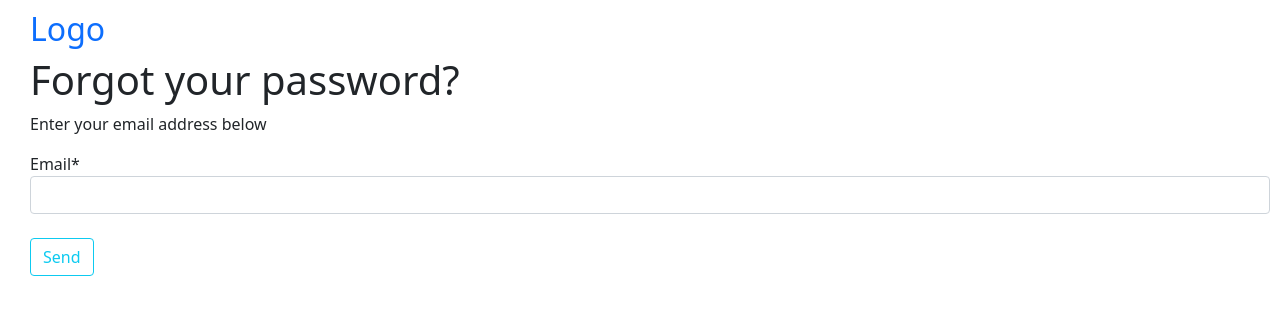
After one commit to Samandar003/myideas, a Django app: page /password-reset/ in a window 1280 px wide. The commit adds this page. Shown: the top 315 px of the page. Run offline with Django 4.2, Linux system fonts and the light colour scheme; parts of the project's set-up code (start-up, migrations or seed data) failed here and were passed over; some libraries are stand-ins or nearby versions.

Commit message:
added password reset function

```diff
--- a/config/settings.py
+++ b/config/settings.py
@@ -119,6 +119,8 @@ LOGIN_REDIRECT_URL = 'ideas'
 MEDIA_ROOT = os.path.join(BASE_DIR, 'media')
 MEDIA_URL = '/media/'
 
+EMAIL_BACKEND = 'django.core.mail.backends.console.EmailBackend'
+
 # Default primary key field type
 # https://docs.djangoproject.com/en/4.0/ref/settings/#default-auto-field
 
--- a/config/urls.py
+++ b/config/urls.py
@@ -3,14 +3,17 @@ from django.conf import settings
 from django.contrib import admin
 from django.urls import path, include
 from django.conf.urls.static import static
-
+from django.contrib.auth import views as auth_views
 from django.urls import path
 from idea.views import (
   IdeaListView, IdeaDetailView, IdeaUpdateView,
   IdeaDeleteView, IdeaCreateView
 )
 from user.views import CustomLoginView, register, profile
-from django.contrib.auth import views as auth_views
+from django.contrib.auth.views import (
+  PasswordResetView, PasswordResetDoneView,
+  PasswordResetConfirmView, PasswordResetCompleteView
+)
 
 urlpatterns = [
     path('admin/', admin.site.urls),
@@ -23,6 +26,15 @@ urlpatterns = [
     path('idea/<int:pk>/delete', IdeaDeleteView.as_view(), name='idea-delete'),
     path('new/', IdeaCreateView.as_view(), name='idea-new'),
     path('profile/', profile, name='profile'),
+    # reset password
+    path('password-reset/', PasswordResetView.as_view(
+      template_name='user/password_reset_form.html'), name='password_reset'),
+    path('password-reset/done/', PasswordResetDoneView.as_view(
+      template_name='user/password_reset_done.html'), name='password_reset_done'),
+    path('password-reset-confirm/<uidb64>/<token>/', PasswordResetConfirmView.as_view(
+      template_name='user/password_reset_confirm.html'), name='password_reset_confirm'),
+    path('password_reset_complete/', PasswordResetCompleteView.as_view(
+      template_name='user/password_reset_complete.html'), name='password_reset_complete')
 ]
 if settings.DEBUG:
     urlpatterns += static(settings.MEDIA_URL, document_root=settings.MEDIA_ROOT)
--- a/idea/models.py
+++ b/idea/models.py
@@ -16,7 +16,7 @@ class Idea(models.Model):
     ('IT', 'IT'),
     ('Law', 'Law'),
     ('Personal', 'Personal'),
-    ('Metal', 'Mental'),
+    ('Mental', 'Mental'),
     ('Environmental', 'Environmental'),
     ('Economical', 'Economical'),
     ('Health', 'Health'),
--- a/idea/views.py
+++ b/idea/views.py
@@ -13,11 +13,11 @@ from django.contrib import messages
 from django.contrib.auth.mixins import LoginRequiredMixin
 
 
-
 class IdeaListView(LoginRequiredMixin, ListView):
   model = Idea
   context_object_name = 'ideas'
   template_name = 'idea/idea_list.html'
+  paginate_by = 2
   redirect_authenticated_user = True
 
   def get_context_data(self, **kwargs):
--- a/templates/user/login.html
+++ b/templates/user/login.html
@@ -6,6 +6,7 @@
     {% csrf_token %}
     {{ form|crispy }} <br>
     <input class="btn btn-outline-info" type="submit" value="Login">
+    <p> <a href="{% url 'password_reset' %}"> Forgot password? </a> </p>
   </form>
   <h4> Need an account ? <a href="{% url 'register' %}"> Register </a> </h4>
 {% endblock content %}
--- /dev/null
+++ b/templates/user/password_reset_done.html
@@ -0,0 +1,4 @@
+
+<h2> Thank you </h2>
+
+<p> You should recieve email shortly </p>
--- /dev/null
+++ b/templates/user/password_reset_form.html
@@ -0,0 +1,12 @@
+{% extends "idea/base.html" %}
+{% load crispy_forms_tags %}
+{% block content %}
+
+<h1> Forgot your password? </h1>
+<p> Enter your email address below </p>
+<form action="" method="POST">
+  {% csrf_token %}
+  {{ form|crispy }} <br>
+  <input class="btn btn-outline-info mb-4" value="Send" type="submit">
+</form>
+{% endblock content %}
```
Also changed, not shown: templates/user/password_reset_complete.html (added, +8 -0 lines), templates/user/password_reset_confirm.html (added, +17 -0 lines), idea/migrations/0005_alter_idea_related.py (added).
